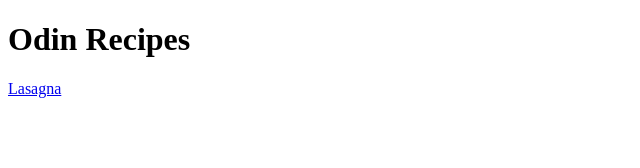
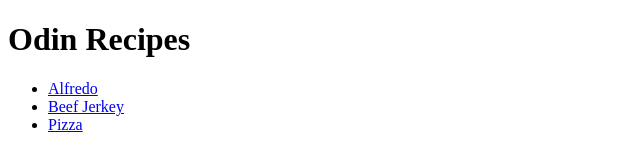
Before and after one commit to JayTScripts/odin-recipes, a plain HTML site: page index.html in a window 1280 px wide. Shown: the whole page, without its empty margins (0-640 px from the left). Drawn offline with Linux system fonts and the light colour scheme.

Commit message:
Change ordered list to undordered list

```diff
--- a/index.html
+++ b/index.html
@@ -6,6 +6,12 @@
   </head>
   <body>
     <h1>Odin Recipes</h1>
-    <a href="./recipes/lasagna.html">Lasagna</a>
+    <ul>
+      <li><a href="./recipes/alfredo.html">Alfredo</a></li>
+      <li><a href="./recipes/beef-jerkey.html">Beef Jerkey</a></li>
+      <li><a href="./recipes/pizza.html">Pizza</a></li>
+    </ul>
+
+
   </body>
 </html>
```
